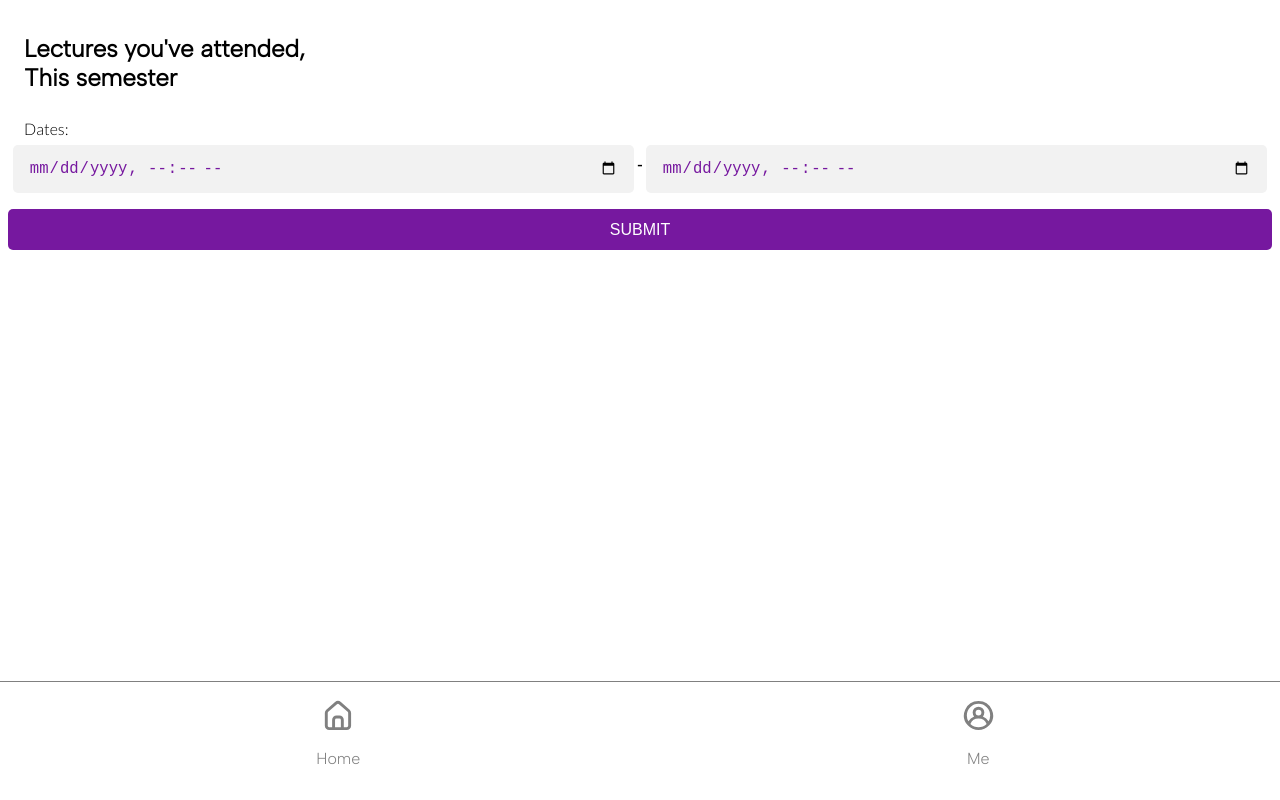
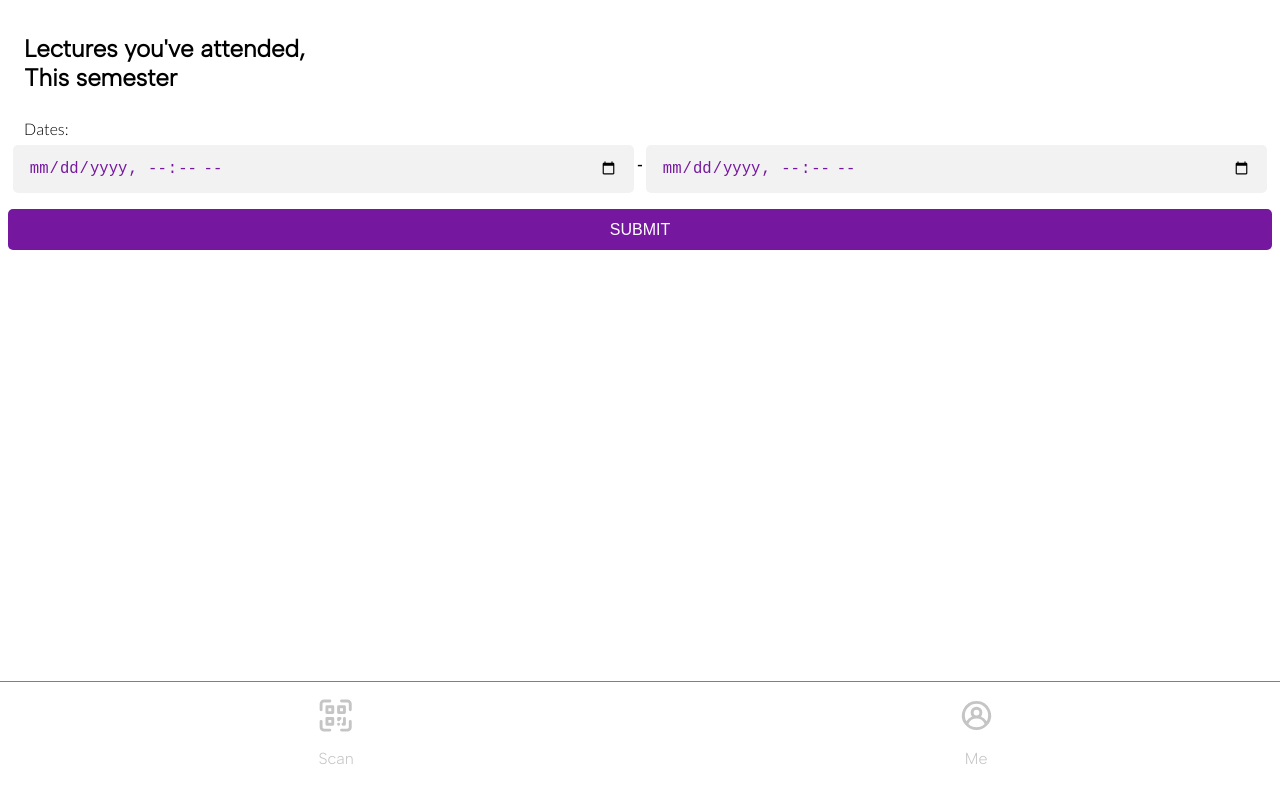
Before and after one commit to dev-sydney/FYP-APP, a React (Vite) app in the folder view/: page /attendedLectures in a window 1280 px wide. Built offline with nearby package versions, Linux system fonts and the light colour scheme; the HTML template or start-up script is replaced by a standard one.

Commit message:
Changed the icon for the home page link, and the colors of the active & inactive navlinks

```diff
--- a/view/src/components/NavBar.jsx
+++ b/view/src/components/NavBar.jsx
@@ -1,7 +1,7 @@
 import React, { useContext } from 'react';
 import { NavLink } from 'react-router-dom';
 import {
-  UilEstate,
+  UilQrcodeScan,
   UilAnalytics,
   UilUserCircle,
   UilCreateDashboard,
@@ -28,11 +28,11 @@ const NavBar = () => {
         className="navlink"
         to="/"
         style={({ isActive }) => ({
-          color: isActive ? 'black' : 'gray',
+          color: isActive ? '#76189f' : '#C5C5C5',
         })}
       >
-        <UilEstate size="35" style={{ width: '100%' }} />
-        <p>Home</p>
+        <UilQrcodeScan size="35" style={{ width: '100%' }} />
+        <p>Scan</p>
       </NavLink>
 
       {/* NOTE: CONDTIONAL RENDERING FOR THE STUDENTS ATTENDED LECTURES */}
@@ -42,7 +42,7 @@ const NavBar = () => {
             className="navlink"
             to="/attendedLectures"
             style={({ isActive }) => ({
-              color: isActive ? 'black' : 'gray',
+              color: isActive ? '#76189f' : '#C5C5C5',
             })}
           >
             <UilHistoryAlt size="35" style={{ width: '100%' }} />
@@ -61,7 +61,7 @@ const NavBar = () => {
             className="navlink"
             to="/attendances/ongoingAttendances"
             style={({ isActive }) => ({
-              color: isActive ? 'black' : 'gray',
+              color: isActive ? '#76189f' : '#C5C5C5',
             })}
           >
             <UilHistoryAlt size="35" style={{ width: '100%' }} />
@@ -80,7 +80,7 @@ const NavBar = () => {
             className="navlink"
             to="/attendance-scores"
             style={({ isActive }) => ({
-              color: isActive ? 'black' : 'gray',
+              color: isActive ? '#76189f' : '#C5C5C5',
             })}
           >
             <UilAnalytics size="35" style={{ width: '100%' }} />
@@ -97,7 +97,7 @@ const NavBar = () => {
             className="navlink"
             to="/resourceManager"
             style={({ isActive }) => ({
-              color: isActive ? 'black' : 'gray',
+              color: isActive ? '#76189f' : '#C5C5C5',
             })}
           >
             <UilCreateDashboard size="35" style={{ width: '100%' }} />
@@ -110,7 +110,7 @@ const NavBar = () => {
         className={'navlink'}
         to="/me"
         style={({ isActive }) => ({
-          color: isActive ? 'black' : 'gray',
+          color: isActive ? '#76189f' : '#C5C5C5',
         })}
       >
         <UilUserCircle size="35" style={{ width: '100%' }} />
```
